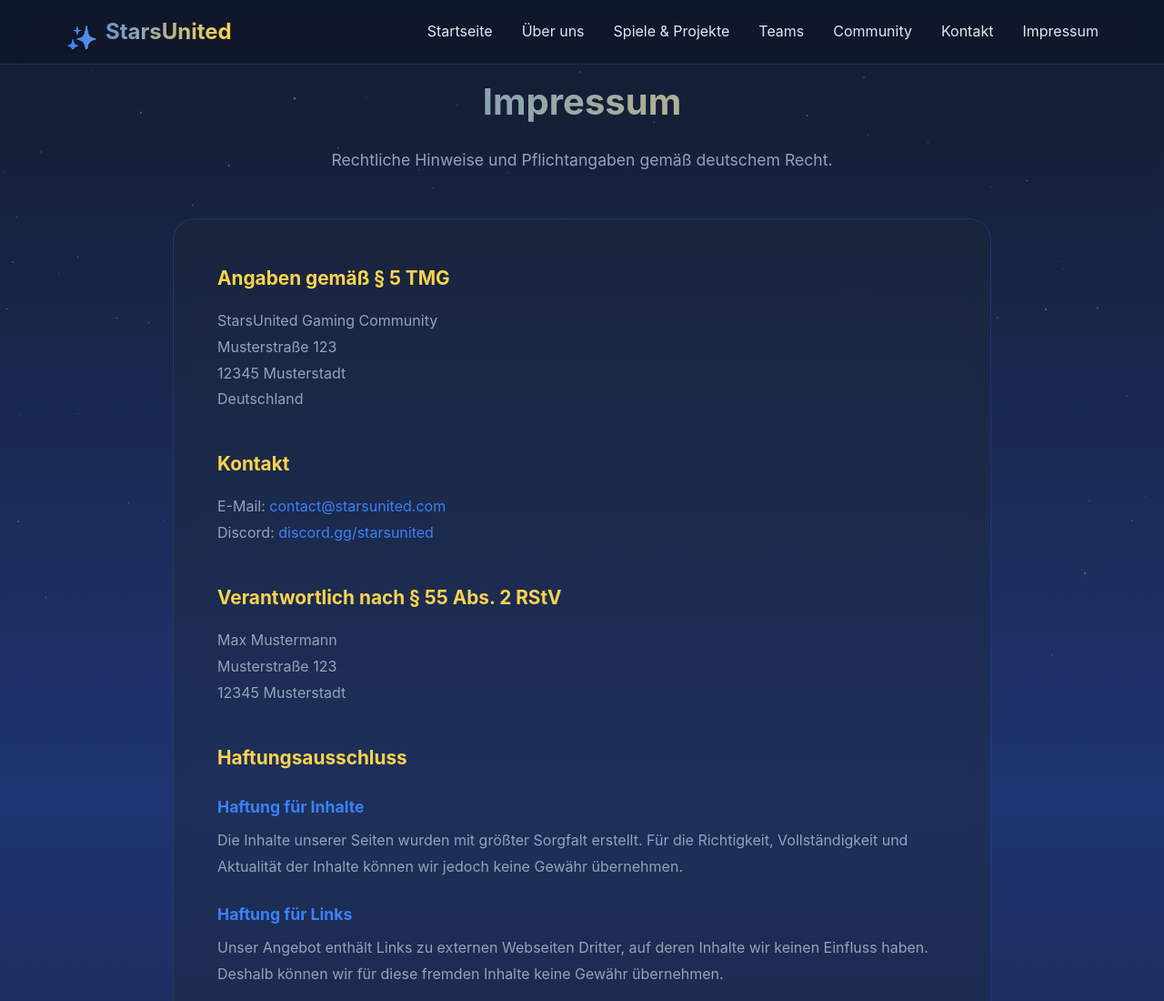
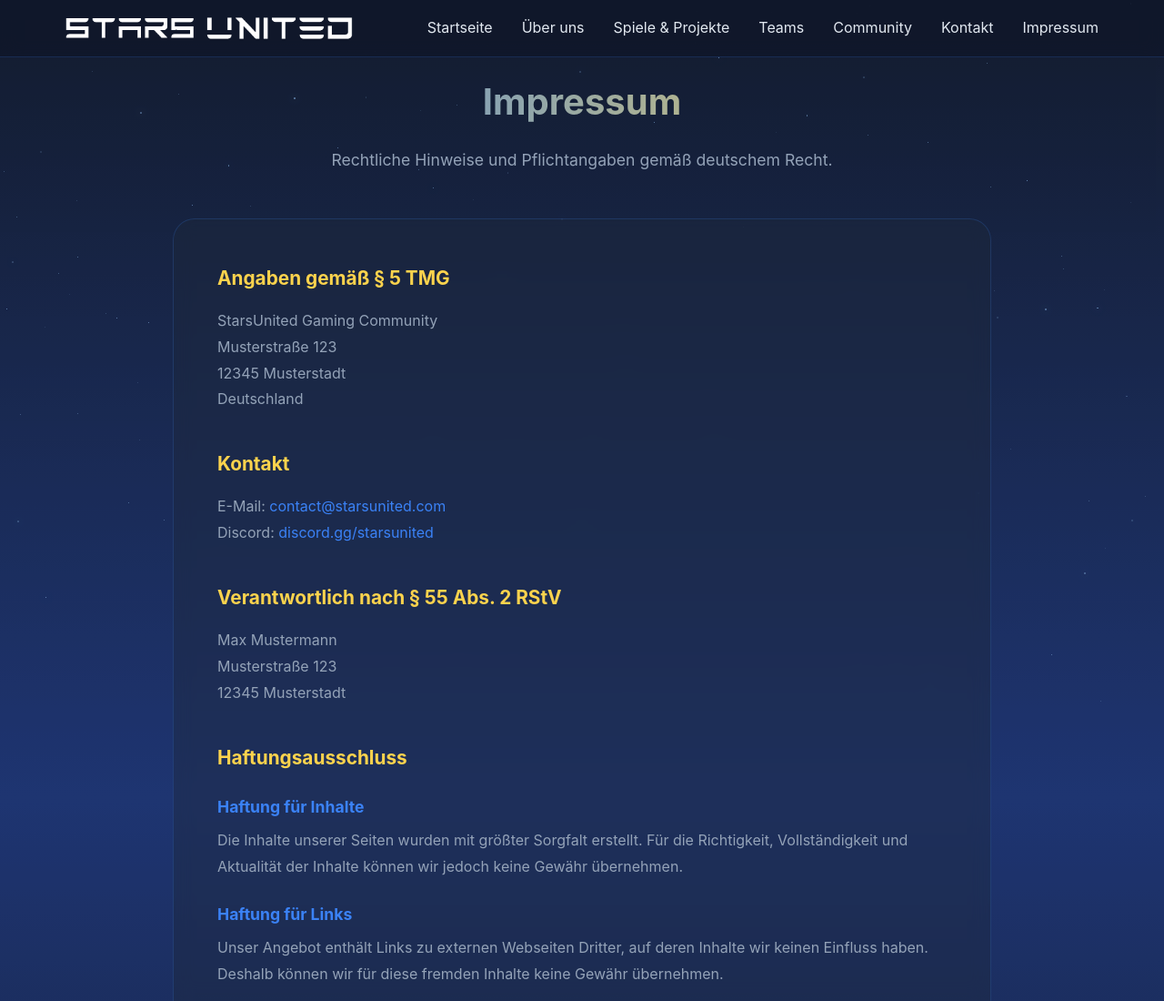
Before and after one commit to StarsUnited/starsunited, a plain HTML site: page impressum.html in a window 1280 px wide. Shown: the top 1100 px of the page at 91% size. Drawn offline with Linux system fonts and the light colour scheme.

Commit message:
Replace logo span with image in impressum.html

```diff
--- a/impressum.html
+++ b/impressum.html
@@ -15,8 +15,7 @@
   <nav class="navbar">
     <div class="nav-container">
       <div class="nav-brand">
-        <span class="nav-logo">✨</span>
-        <span class="nav-title">StarsUnited</span>
+        <img src="starsunited_logo_1.png" alt="Logo" class="nav-logo" />
       </div>
 
       <ul class="nav-links">
```
